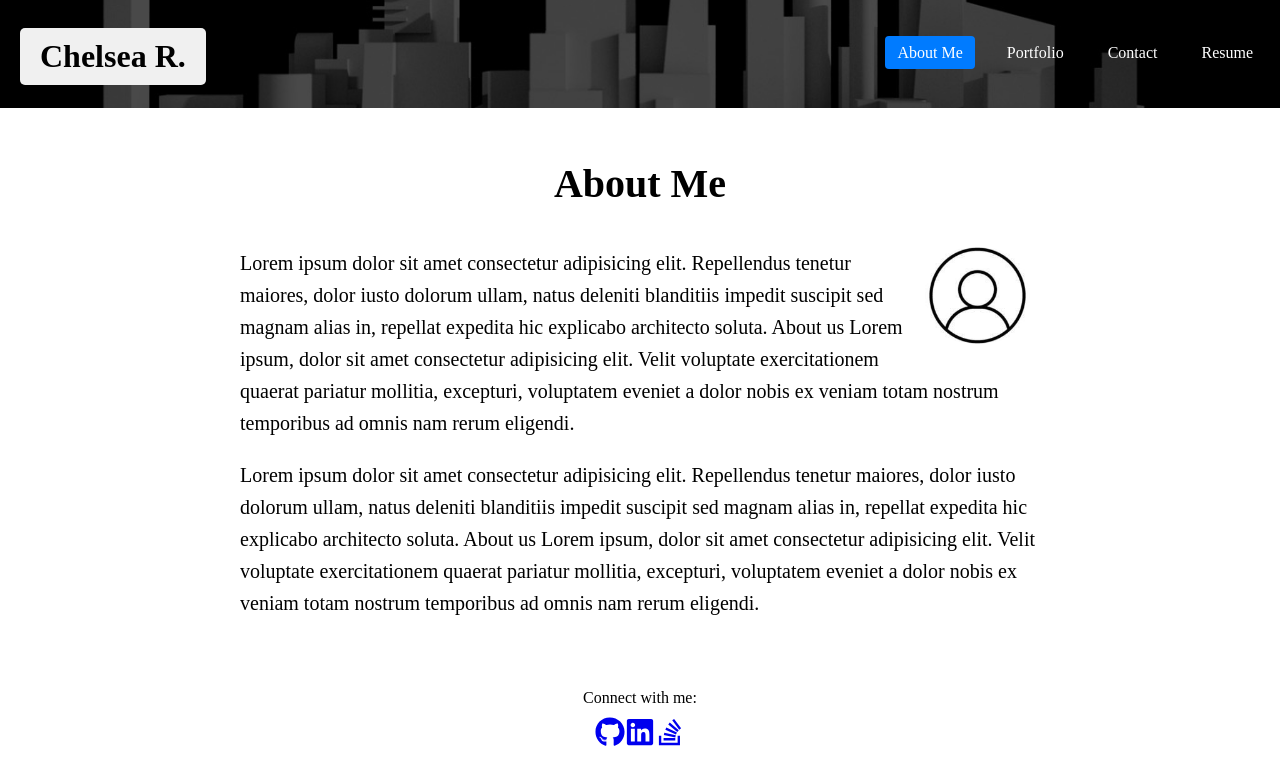
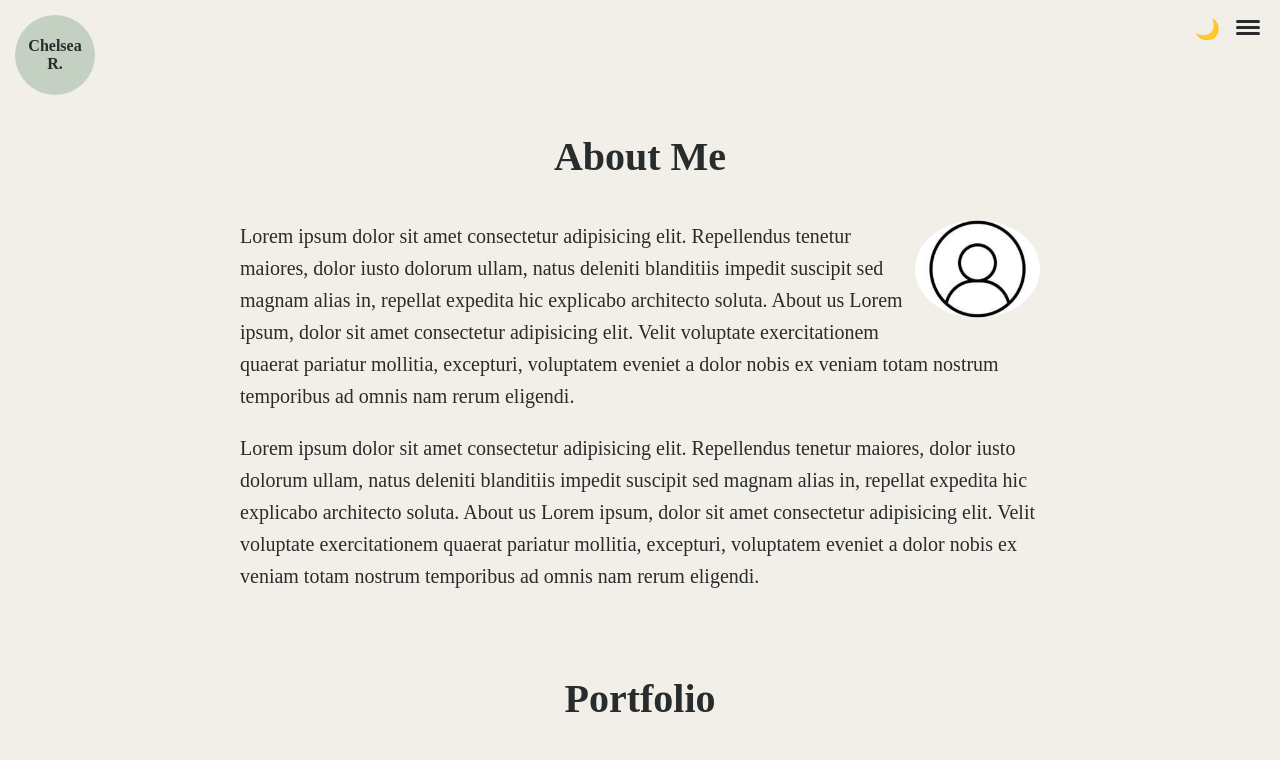
Before and after one commit to ChelsR29/React-Portfolio, a React (Vite) app: page /aboutme in a window 1280 px wide. Shown: the top 760 px of the page. Built offline with nearby package versions, Linux system fonts and the light colour scheme.

Commit message:
Update Overall Layout

```diff
--- a/App.jsx
+++ b/App.jsx
@@ -1,13 +1,26 @@
-import { Outlet } from 'react-router-dom';
 import Header from './src/components/Header';
 import Footer from './src/components/Footer';
-
+import AboutmePage from './src/pages/AboutmePage';
+import ContactPage from './src/pages/ContactPage';
+import PortfolioPage from './src/pages/PortfolioPage';
+import ResumePage from './src/pages/ResumePage';
 
 function App() {
   return (
     <>
       <Header />
-      <Outlet />
+      <div id="aboutme">
+        <AboutmePage />
+      </div>
+      <div id="portfolio">
+        <PortfolioPage />
+      </div>
+      <div id="contact">
+        <ContactPage />
+      </div>
+      <div id="resume">
+        <ResumePage />
+      </div>
       <Footer />
     </>
   );
--- a/index.html
+++ b/index.html
@@ -2,7 +2,7 @@
   <html lang="en">
     <head>
       <meta charset="UTF-8" />
-      <title>Personal Portfolio</title>
+      <title>Chelsea Ramdat</title>
     </head>
     <body style="margin: 0px;">
         <div id="root"></div>
--- a/main.jsx
+++ b/main.jsx
@@ -1,44 +1,10 @@
+import React from 'react';
 import ReactDOM from 'react-dom/client';
-import { createBrowserRouter, RouterProvider } from 'react-router-dom';
+import App from './App'; // Ensure the correct path to your App component
 
-// Importing the pages for routing
-import App from './App';
-import AboutmePage from './src/pages/AboutmePage';
-import ContactPage from './src/pages/ContactPage';
-import PortfolioPage from './src/pages/PortfolioPage';
-import ResumePage from './src/pages/ResumePage';
-
-// Define the accessible routes and components for the router
-const router = createBrowserRouter([
-  {
-    path: '/',
-    element: <App />,
-    children: [
-      {
-        index: true,
-        element: <AboutmePage />,
-      },
-      {
-        path: 'aboutme',
-        element: <AboutmePage />,
-      },
-      {
-        path: 'contact',
-        element: <ContactPage />,
-      },
-      {
-        path: 'portfolio',
-        element: <PortfolioPage />,
-      },
-      {
-        path: 'resume',
-        element: <ResumePage />,
-      },
-    ],
-  },
-]);
-
-// Render the RouterProvider component
+// Render the App component into the root div
 ReactDOM.createRoot(document.getElementById('root')).render(
-  <RouterProvider router={router} />
+  <React.StrictMode>
+    <App />
+  </React.StrictMode>
 );
--- a/src/components/Header.css
+++ b/src/components/Header.css
@@ -1,27 +1,62 @@
 /* Header.css */
 
+/* Main Header Styles */
 .header {
   display: flex;
-  align-items: center; /* Vertically center align */
   margin: 0;
   padding: 0;
+  position: fixed; /* Keep the header fixed at the top of the page */
+  top: 0;
+  left: 0;
+  width: 100%; /* Ensure the header stretches across the entire width */
+  z-index: 1000; /* Ensure the header is above other content */
 }
 
+/* Remove underline from the clickable h1 and style */
+.header-link {
+  text-decoration: none; /* Remove underline */
+}
+
+.header a {
+  margin-right: auto;
+}
+/* H1 Styles */
 .header h1 {
   margin-right: auto; /* Adding some margin to separate the h1 from the Nav */
-  margin-left: 20px;
-  margin-top: 28px;
-  padding: 10px 20px; /* Padding shorthand for top/bottom and left/right */
-  background-color: #f0f0f0; /* Light gray background */
-  border-radius: 5px; /* Adding a slight border radius for a softer look */
+  margin-left: 15px;
+  margin-top: 15px;
+  margin-bottom: 20px;
+  padding: 10px; /* Ensure padding is equal on all sides */
+  color: #282C2D;
+  background-color: #C4D1C2; /* Light gray background */
+  border-radius: 50%; /* Makes the h1 container circular */
   font-weight: bold; /* Making the text bold */
+  font-size: 16px;
+  display: flex;
+  justify-content: center;
+  align-items: center;
+  height: 60px; /* Set a fixed height */
+  width: 60px; /* Set a fixed width equal to height */
+  text-align: center; /* Center the text inside the circle */
+  transition: background-color 0.3s ease; /* Optional hover effect */
 }
 
-.banner-image {
-  position: absolute;
-  width: 100%; /* Adjust this as needed */
-  z-index: -1; /* Places the image behind other content */
-  margin-bottom: 55px;
+.header h1:hover {
+  background-color: #B0C2AE; /* Optional hover effect to change the background color */
+}
+
+/* Ensure that the body content doesn't hide behind the header */
+body {
+  padding-top: 80px; /* Adjust this value to match the height of your header */
+}
+
+body.dark-mode .header h1 {
+  color: #f1efe8;
+  background-color: #708F83;
+}
+
+body.dark-mode .header h1:hover {
+  background-color: #85aa9c;
 }
 
 /* Media Query for smaller screens */
@@ -37,10 +72,6 @@
     margin-right: auto;
     padding: 10px; /* Adjust padding */
     font-size: 1.8em; /* Adjust font size */
-  }
-
-  .banner-image {
-    margin-bottom: 30px; /* Adjust margin for better spacing */
   }
 }
 
@@ -58,8 +89,4 @@
     padding: 5px 10px; /* Further adjust padding */
     font-size: 1.5em; /* Further adjust font size */
   }
-
-  .banner-image {
-    margin-bottom: 20px; /* Further adjust margin for better spacing */
-  }
 }
--- a/src/components/Header.jsx
+++ b/src/components/Header.jsx
@@ -1,17 +1,13 @@
-import Nav from './Navigation'
+import Nav from './Navigation';
 import './Header.css';
-import Banner from '../assets/archispeak+website+banner+dark.png'
 
 const Header = () => {
   return (
     <header className='header'>
-       <h1>Chelsea R.</h1>
-       <Nav />
-       <img
-            src= {Banner}
-            alt="Banner"
-            className="banner-image"
-          />
+      <a href="#top" className="header-link">
+        <h1>Chelsea R.</h1>
+      </a>
+      <Nav />
     </header>
   );
 };
--- a/src/components/Nav.css
+++ b/src/components/Nav.css
@@ -1,28 +1,130 @@
-.nav {
-  list-style: none;
+/* Container for both buttons */
+.nav-buttons {
+  position: fixed;
+  top: 15px;
+  right: 15px;
   display: flex;
-  gap: 20px; /* Space between nav items */
-  margin: 0;
-  padding: 0;
-  margin-right: 15px;
+  align-items: center;
+  z-index: 1001; /* Lower z-index to ensure it's behind the overlay */
 }
 
-/* Styles for the navigation links */
-.nav-link {
-  text-decoration: none;
-  color: #ffffff; /* Default color for nav links */
-  padding: 8px 12px;
-  border-radius: 4px;
+/* Hamburger Menu */
+.hamburger {
+  display: flex;
+  flex-direction: column;
+  justify-content: space-between;
+  width: 24px;
+  height: 15px;
+  cursor: pointer;
+  margin-left: 10px;
+  margin-right: 20px;
+  margin-top: 20px;
+  z-index: 1001; /* Same z-index as the nav-buttons */
 }
 
-.nav-link.active {
-  background-color: #007bff; /* Background color for active nav link */
-  color: #fff; /* Text color for active nav link */
+.hamburger .bar {
+  height: 3px;
+  width: 100%;
+  background-color: #282C2D;
+  border-radius: 10px;
 }
 
-@media (max-width: 700px) {
-  /* Styles for the navigation links */
-  .nav-link {
-    font-size: small;
-  }
+/* Theme Toggle Button */
+.theme-toggle-btn {
+  background: none;
+  border: none;
+  cursor: pointer;
+  z-index: 1001; /* Same z-index as hamburger and nav-buttons */
+  height: 58px;
+  font-size: 20px;
 }
+
+.theme-toggle-btn:hover {
+  color: #555;
+}
+
+/* Full Screen Overlay */
+.overlay {
+  height: 100%;
+  width: 100%;
+  position: fixed;
+  top: 0;
+  left: 0;
+  background-color: rgb(193, 154, 107, 0.92) ;
+  display: none;
+  flex-direction: column;
+  justify-content: center;
+  align-items: center;
+  z-index: 1100; /* Higher z-index to ensure it is on top of the nav buttons */
+  transition: 0.5s ease;
+}
+
+.overlay.open {
+  display: flex;
+}
+
+/* Navigation Menu */
+.nav-menu {
+  list-style-type: none;
+  padding: 0;
+  text-align: center;
+}
+
+.nav-item {
+  margin: 20px 0;
+}
+
+.nav-link {
+  font-size: 24px;
+  color: #FFFFF0;
+  text-decoration: none;
+  transition: color 0.3s ease;
+}
+
+.nav-link:hover {
+  color: #f0f0f0;
+}
+
+/* Close Button */
+.close-btn {
+  position: absolute;
+  top: 15px;
+  right: 30px;
+  font-size: 36px;
+  color: white;
+  background: none;
+  border: none;
+  cursor: pointer;
+}
+
+.close-btn:hover {
+  color: #f0f0f0;
+}
+
+/* Dark Mode Styles */
+body.dark-mode {
+  background-color: #2A2A2A;
+  color: #FAF9F6;
+}
+
+body.dark-mode .nav-link {
+  color: #FAF9F6;
+}
+
+body.dark-mode .theme-toggle-btn {
+  color: #FAF9F6;
+}
+
+body.dark-mode .hamburger .bar {
+  background-color: #FAF9F6;
+}
+/* Light Mode Styles (Default) */
+body {
+  background-color: #f1efe8;
+  color: #282C2D;
+}
+
+/* Smooth Scrolling */
+html {
+  scroll-behavior: smooth;
+}
--- a/src/components/Navigation.jsx
+++ b/src/components/Navigation.jsx
@@ -1,44 +1,68 @@
-import { Link, useLocation } from 'react-router-dom';
+import { useState, useEffect } from 'react';
 import './Nav.css';
 
 function Nav() {
-  const currentPage = useLocation().pathname;
+  const [isOpen, setIsOpen] = useState(false); // State for the menu toggle
+  const [isDarkMode, setIsDarkMode] = useState(false); // State for the theme toggle
+
+  const toggleMenu = () => {
+    setIsOpen(!isOpen); // Toggle the menu state
+  };
+
+  const toggleTheme = () => {
+    setIsDarkMode(!isDarkMode); // Toggle the theme state
+  };
+
+  // Apply the theme class to the body when the theme changes
+  useEffect(() => {
+    if (isDarkMode) {
+      document.body.classList.add('dark-mode');
+    } else {
+      document.body.classList.remove('dark-mode');
+    }
+  }, [isDarkMode]);
 
   return (
-    <ul className="nav nav-tabs">
+    <>
+      {/* Light/Dark Mode Toggle */}
+      <button className="theme-toggle-btn" onClick={toggleTheme}>
+        {isDarkMode ? '☀️' : '🌙'} {/* Sun and Moon icons */}
+      </button>
+
+      {/* Hamburger menu */}
+      <div className="hamburger" onClick={toggleMenu}>
+        <div className="bar"></div>
+        <div className="bar"></div>
+        <div className="bar"></div>
+      </div>
+
+      {/* Full screen overlay menu */}
+      <div className={`overlay ${isOpen ? 'open' : ''}`}>
+        <button className="close-btn" onClick={toggleMenu}>&times;</button>
+        <ul className="nav-menu">
           <li className="nav-item">
-        <Link
-          to="/aboutme"
-          className={currentPage === '/aboutme' ? 'nav-link active' : 'nav-link'}
-        >
+            <a href="#aboutme" className="nav-link" onClick={toggleMenu}>
               About Me
-        </Link>
+            </a>
           </li>
           <li className="nav-item">
-        <Link
-          to="/portfolio"
-          className={currentPage === '/portfolio' ? 'nav-link active' : 'nav-link'}
-        >
+            <a href="#portfolio" className="nav-link" onClick={toggleMenu}>
               Portfolio
-        </Link>
+            </a>
           </li>
           <li className="nav-item">
-        <Link
-          to="/contact"
-          className={currentPage === '/contact' ? 'nav-link active' : 'nav-link'}
-        >
+            <a href="#contact" className="nav-link" onClick={toggleMenu}>
               Contact
-        </Link>
+            </a>
           </li>
           <li className="nav-item">
-        <Link
-          to="/resume"
-          className={currentPage === '/resume' ? 'nav-link active' : 'nav-link'}
-        >
+            <a href="#resume" className="nav-link" onClick={toggleMenu}>
               Resume
-        </Link>
+            </a>
           </li>
         </ul>
+      </div>
+    </>
   );
 }
 
--- a/src/pages/ContactPage.css
+++ b/src/pages/ContactPage.css
@@ -36,7 +36,7 @@
     font-size: 16px;
     display: block;
     margin: 0 auto;
-    background-color: #f0f0f0;
+    /* background-color: #f0f0f0; */
     border-radius: 5px;
     border-color: black;
     border-width: thin;
```
Lines whose indentation alone changed are shown as unchanged.
